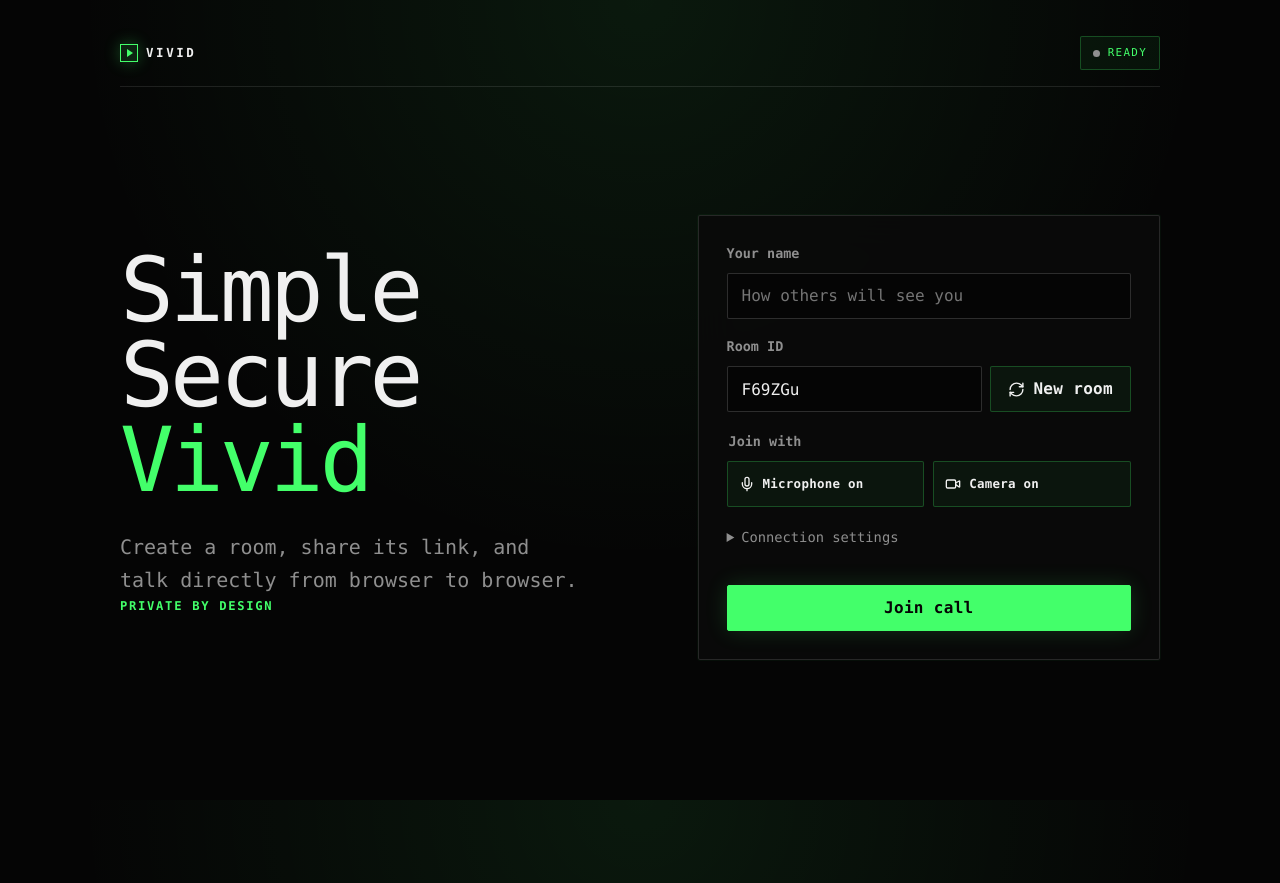
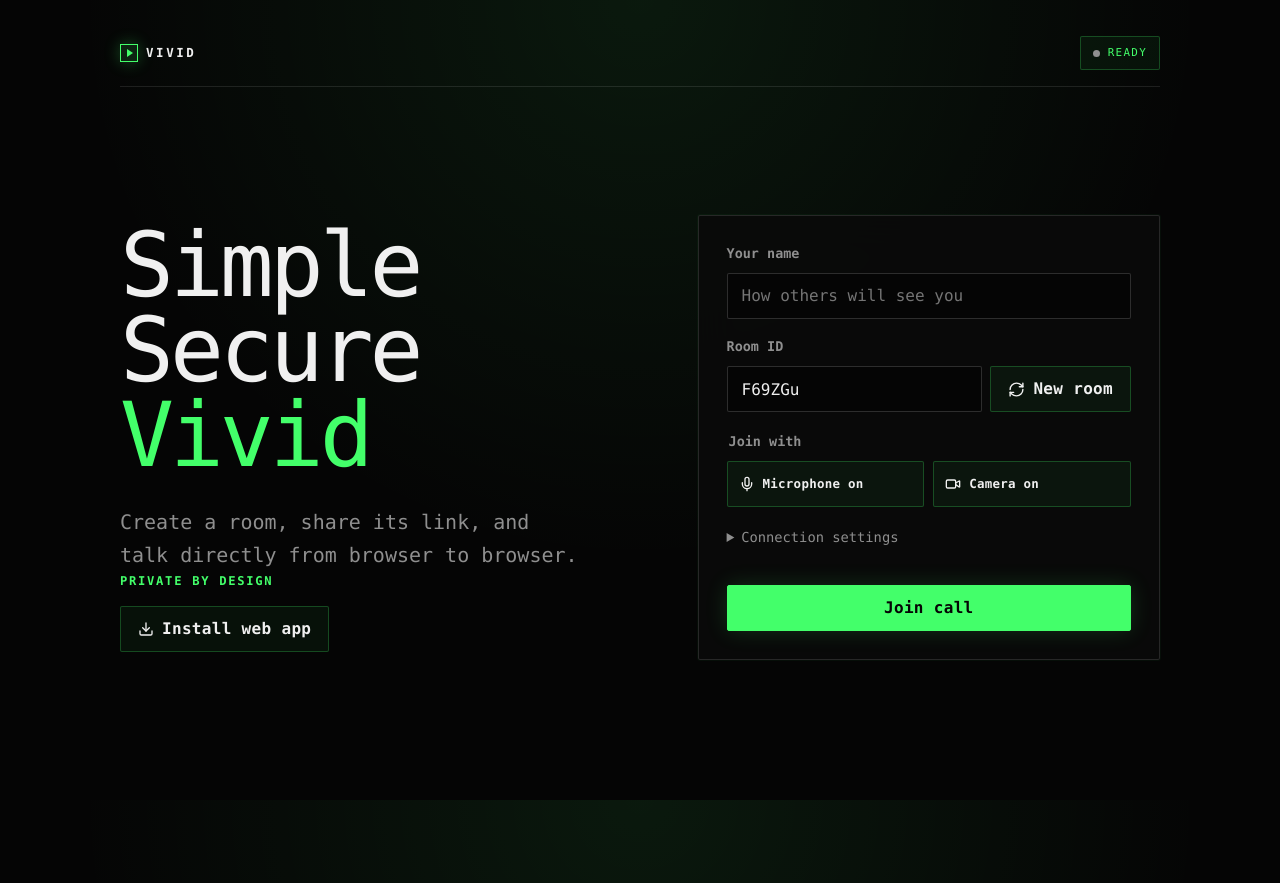
Before and after one commit to RaafatTurki/vc, a Svelte app in the folder web/: page / in a window 1280 px wide. Built offline with nearby package versions, Linux system fonts and the light colour scheme.

Commit message:
feat: add webapp install & service worker

```diff
--- a/web/src/App.svelte
+++ b/web/src/App.svelte
@@ -75,6 +75,8 @@
   let mixedAudioTrack: MediaStreamTrack | null = null
   let screenAudioContext: AudioContext | null = null
   let screenAudioNodes: AudioNode[] = []
+  let installPrompt: BeforeInstallPromptEvent | null = null
+  let installHint = $state("")
 
   onMount(() => {
     const query = new URLSearchParams(window.location.search)
@@ -87,6 +89,8 @@
     joinSound.preload = "auto"
     joinSound.volume = 0.65
     window.addEventListener("beforeunload", closeConnections)
+    window.addEventListener("beforeinstallprompt", handleInstallPrompt)
+    window.addEventListener("appinstalled", handleAppInstalled)
     window.addEventListener("popstate", handleRouteChange)
     navigator.mediaDevices?.addEventListener("devicechange", refreshMediaDevices)
 
@@ -105,11 +109,34 @@
 
   onDestroy(() => {
     window.removeEventListener("beforeunload", closeConnections)
+    window.removeEventListener("beforeinstallprompt", handleInstallPrompt)
+    window.removeEventListener("appinstalled", handleAppInstalled)
     window.removeEventListener("popstate", handleRouteChange)
     navigator.mediaDevices?.removeEventListener("devicechange", refreshMediaDevices)
     closeConnections()
     joinSound = null
   })
+
+  function handleInstallPrompt(event: Event): void {
+    event.preventDefault()
+    installPrompt = event as BeforeInstallPromptEvent
+  }
+
+  function handleAppInstalled(): void {
+    installPrompt = null
+  }
+
+  async function installApp(): Promise<void> {
+    if (!installPrompt) {
+      installHint = "Install is available from your browser menu when this site is open over HTTPS."
+      return
+    }
+    const prompt = installPrompt
+    installPrompt = null
+    installHint = ""
+    await prompt.prompt()
+    await prompt.userChoice
+  }
 
   async function joinCall(event?: SubmitEvent): Promise<void> {
     event?.preventDefault()
@@ -1082,7 +1109,9 @@
       bind:joinWithVideo
       {joining}
       {setupError}
+      {installHint}
       onJoin={joinCall}
+      onInstall={installApp}
     />
   {:else}
     <CallPage
--- a/web/src/app.d.ts
+++ b/web/src/app.d.ts
@@ -1 +1,6 @@
 declare module "*.css"
+
+interface BeforeInstallPromptEvent extends Event {
+  prompt: () => Promise<void>
+  userChoice: Promise<{ outcome: "accepted" | "dismissed" }>
+}
--- a/web/src/main.ts
+++ b/web/src/main.ts
@@ -3,3 +3,7 @@
 import "./app.css"
 
 mount(App, { target: document.querySelector("#app")! })
+
+if ("serviceWorker" in navigator) {
+  window.addEventListener("load", () => navigator.serviceWorker.register("/sw.js"))
+}
--- a/web/src/pages/HomePage.svelte
+++ b/web/src/pages/HomePage.svelte
@@ -1,5 +1,5 @@
 <script lang="ts">
-  import { Mic, MicOff, RefreshCw, Video, VideoOff } from "@lucide/svelte"
+  import { Download, Mic, MicOff, RefreshCw, Video, VideoOff } from "@lucide/svelte"
   import { createRoomID } from "../lib/call"
   import Button from "../lib/Button.svelte"
 
@@ -11,7 +11,9 @@
     joinWithVideo?: boolean
     joining: boolean
     setupError: string
+    installHint?: string
     onJoin: (event: SubmitEvent) => void | Promise<void>
+    onInstall?: () => void | Promise<void>
   }
 
   let {
@@ -22,7 +24,9 @@
     joinWithVideo = $bindable(),
     joining,
     setupError,
+    installHint = "",
     onJoin,
+    onInstall = () => {},
   }: Props = $props()
 </script>
 
@@ -33,6 +37,13 @@
     <h1 class="accent">Vivid</h1>
     <p class="intro">Create a room, share its link, and talk directly from browser to browser.</p>
     <p class="eyebrow">Private by design</p>
+    <div class="install-button">
+      <Button onclick={onInstall}>
+        <Download size={16} aria-hidden="true" />
+        Install web app
+      </Button>
+    </div>
+    {#if installHint}<p class="install-hint" role="status">{installHint}</p>{/if}
   </div>
 
   <form onsubmit={onJoin} novalidate>
@@ -115,6 +126,9 @@
     font-size: clamp(1rem, 2vw, 1.25rem);
     line-height: 1.65;
   }
+
+  .install-button { margin-top: var(--space-4); }
+  .install-hint { margin: var(--space-2) 0 0; color: var(--muted); font-size: 0.78rem; line-height: 1.5; }
 
   form {
     padding: clamp(1.25rem, 3vw, 1.75rem);
```
Also changed, not shown: web/static/sw.js (added, +14 -0 lines).
